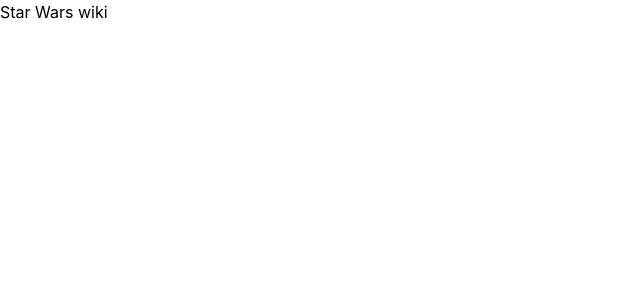
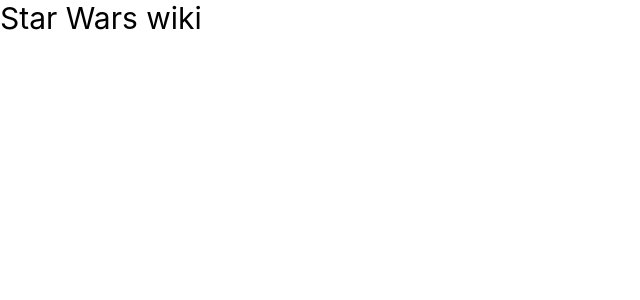
Before and after one commit to guizioliveira/star-wars-wiki, a Next.js app: page / in a window 1280 px wide. Shown: the top 300 px of the page, without its empty margins (0-640 px from the left). Built offline with nearby package versions, Linux system fonts and the light colour scheme.

Commit message:
chore: add `jit` to tailwind config

```diff
--- /dev/null
+++ b/pages/_app.jsx
@@ -0,0 +1,11 @@
+import "../styles/globals.css";
+
+function MyApp() {
+  return (
+    <div className="text-3xl">
+      <h1>Star Wars wiki</h1>
+    </div>
+  );
+}
+
+export default MyApp;
--- a/src/pages/_app.js
+++ /dev/null
@@ -1,7 +0,0 @@
-import "../styles/globals.css";
-
-function MyApp() {
-  return <h1>Star Wars wiki</h1>;
-}
-
-export default MyApp;
--- a/tailwind.config.js
+++ b/tailwind.config.js
@@ -1,7 +1,8 @@
 module.exports = {
+  mode: "jit",
   content: [
-    "./src/pages/**/*.{js,ts,jsx,tsx}",
-    "./src/components/**/*.{js,ts,jsx,tsx}"
+    "./pages/**/*.{js,ts,jsx,tsx}",
+    "./components/**/*.{js,ts,jsx,tsx}"
   ],
   theme: {
     extend: {}
```
Also changed, not shown: pages/index.jsx (renamed from src/pages/index.js), styles/globals.css (renamed from src/styles/globals.css).
